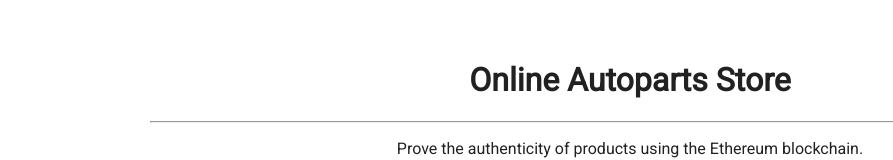
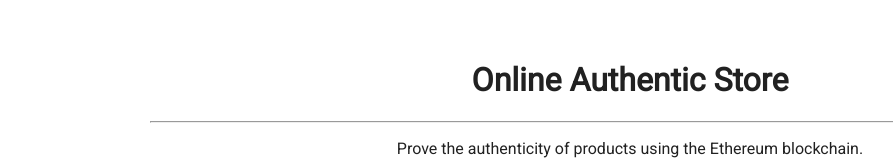
Before and after one commit to Howlla/BlockchainND_Udacity, a website: page Project_6B/nd1309-Project-6b-Example-Template/project-6/index.html in a window 1280 px wide. Shown: the top 160 px of the page, without its empty margins (10-903 px from the left). Drawn offline with nearby package versions, Linux system fonts and the light colour scheme; files whose address does not match are found by name.

Commit message:
modify frontend

```diff
--- a/Project_6B/nd1309-Project-6b-Example-Template/project-6/index.html
+++ b/Project_6B/nd1309-Project-6b-Example-Template/project-6/index.html
@@ -11,7 +11,7 @@
 
 <body>
     <div class="container">
-        <h1 style="text-align: center;">Online Autoparts Store</h1>
+        <h1 style="text-align: center;">Online Authentic Store</h1>
         <hr>
         <p style="text-align: center;">Prove the authenticity of products using the Ethereum blockchain.</p>
     </div>
```
